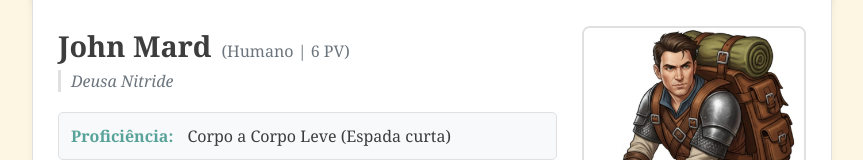
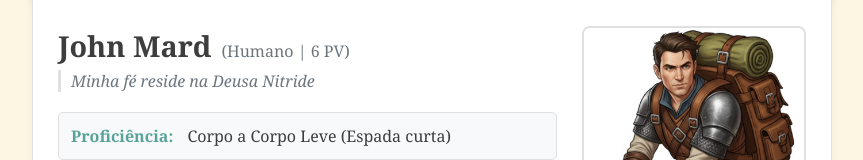
Before and after one commit to xerxeslins/nosso-tiny-dungeon, a plain HTML site: page fichas.html in a window 1280 px wide. Shown: the part 2158-2318 px from the top of the page, without its empty margins (208-1071 px from the left). Drawn offline with Linux system fonts and the light colour scheme.

Commit message:
Update fichas.html

```diff
--- a/fichas.html
+++ b/fichas.html
@@ -303,7 +303,7 @@
             <div class="character-main-info">
                 <div class="character-text-data">
                     <div class="character-header"><h2>John Mard</h2><span class="details">(Humano | 6 PV)</span></div>
-                    <p class="character-belief">Deusa Nitride</p>
+                    <p class="character-belief">Minha fé reside na Deusa Nitride</p>
                     <div class="stat-block"><strong>Proficiência:</strong> Corpo a Corpo Leve (Espada curta)</div>
                     <div class="stat-block"><strong>Traços:</strong> Carismático, Explorador de Masmorras, Familiar, Forte</div>
                 </div>
```
